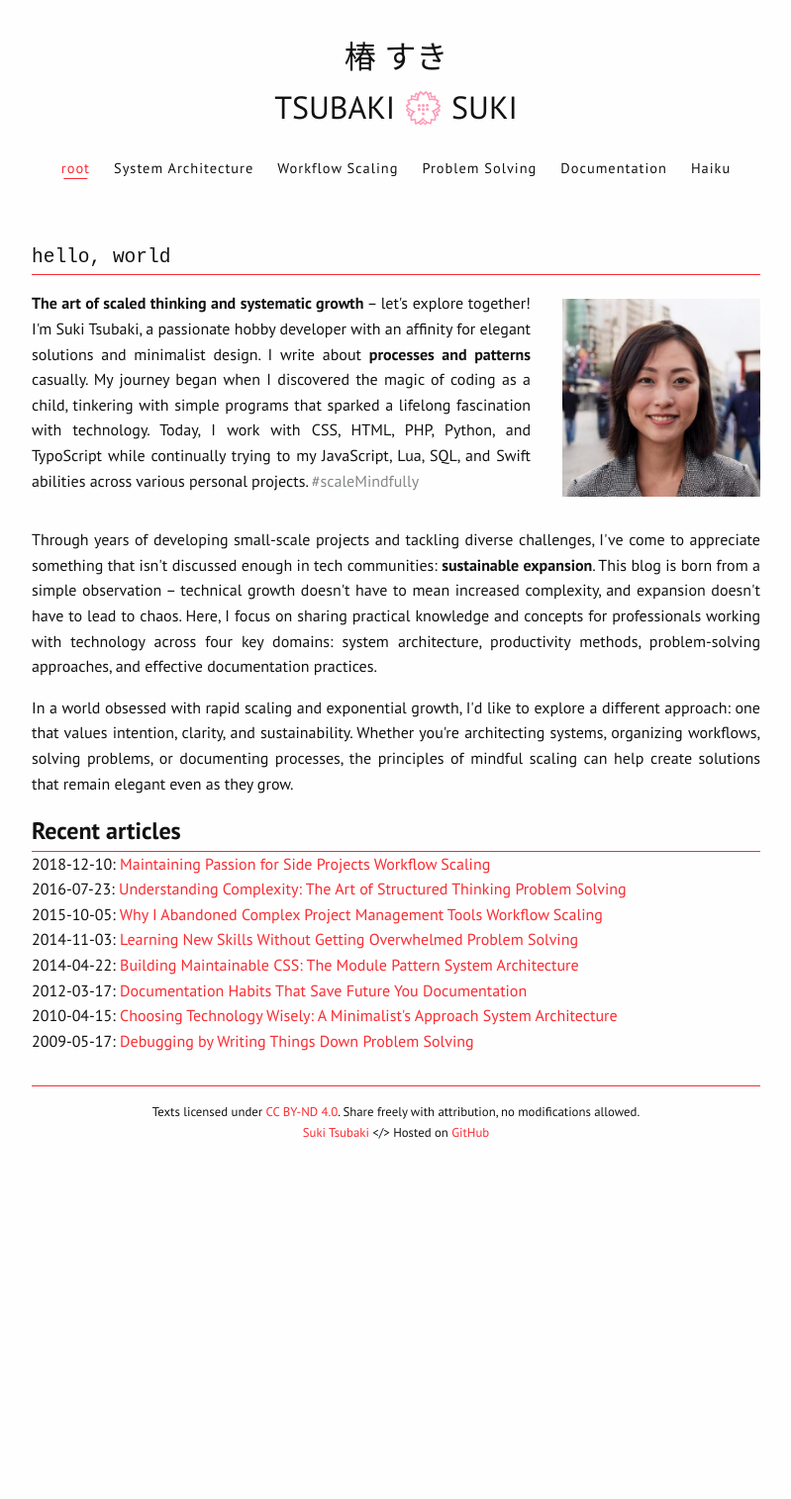
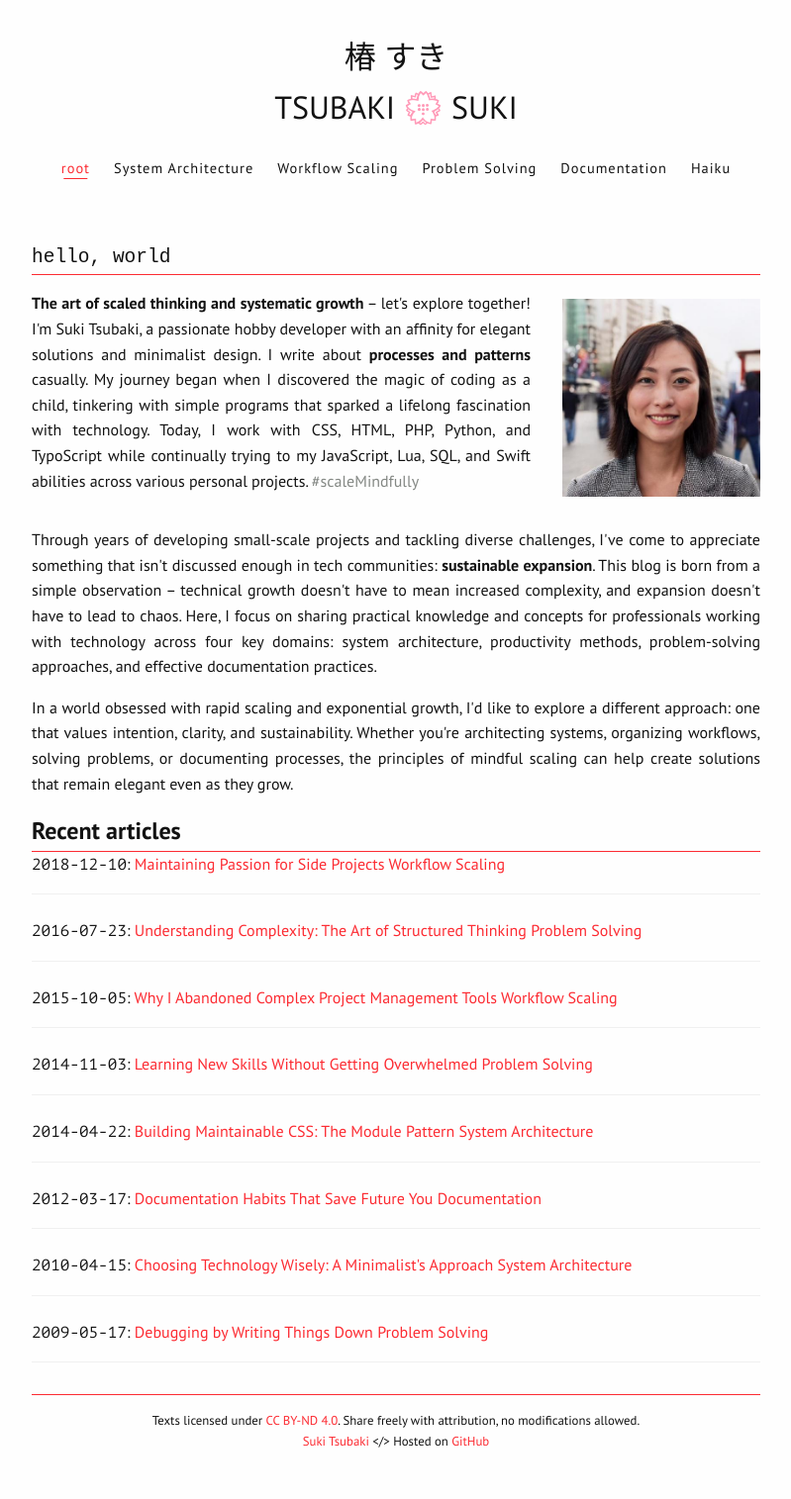
Before and after one commit to sukitsubaki/sukitsubaki.github.io, a Jekyll site: the page built from index.html, in a window 1280 px wide. Shown: the whole page at 99% size, without its empty margins (240-1039 px from the left). Built offline with Jekyll 4.4.1, drawn with Linux system fonts in a browser that asks for light colours; before the commit the page ends 1203 px from its top, so only the background shows below that.

Commit message:
Update styles.css

```diff
--- a/assets/css/styles.css
+++ b/assets/css/styles.css
@@ -130,6 +130,10 @@ h1,
     color: var(--gray);
 }
 
+.monospace {
+    font-family: 'PTMono', 'Courier New', Courier, monospace;
+}
+
 /* Blog specific styles */
 .blog-post {
     margin-bottom: 2rem;
@@ -179,7 +183,7 @@ h1,
     text-decoration: underline;
 }
 
-.post-preview .post-meta {
+.post-list .post-meta {
     display: flex;
     justify-content: flex-start;
     align-items: center;
@@ -188,7 +192,7 @@ h1,
     padding-bottom: 0;
 }
 
-.post-preview .post-meta .post-scope a {
+.post-list .post-meta .post-scope a {
     font-size: 0.8rem;
     background-color: var(--secondary-light);
     padding: 0.2rem 0.5rem;
@@ -196,7 +200,7 @@ h1,
     color: var(--secondary);
 }
 
-.post-preview .post-meta .post-scope a:hover {
+.post-list .post-meta .post-scope a:hover {
     background-color: var(--secondary);
     color: white;
 }
@@ -374,7 +378,7 @@ footer p {
     padding: 1rem;
 }
 
-.latest-posts .post-preview {
+.latest-posts .post-list {
     margin-bottom: 1.5rem;
     padding-bottom: 1rem;
     border-bottom: 1px solid var(--border-light);
```
